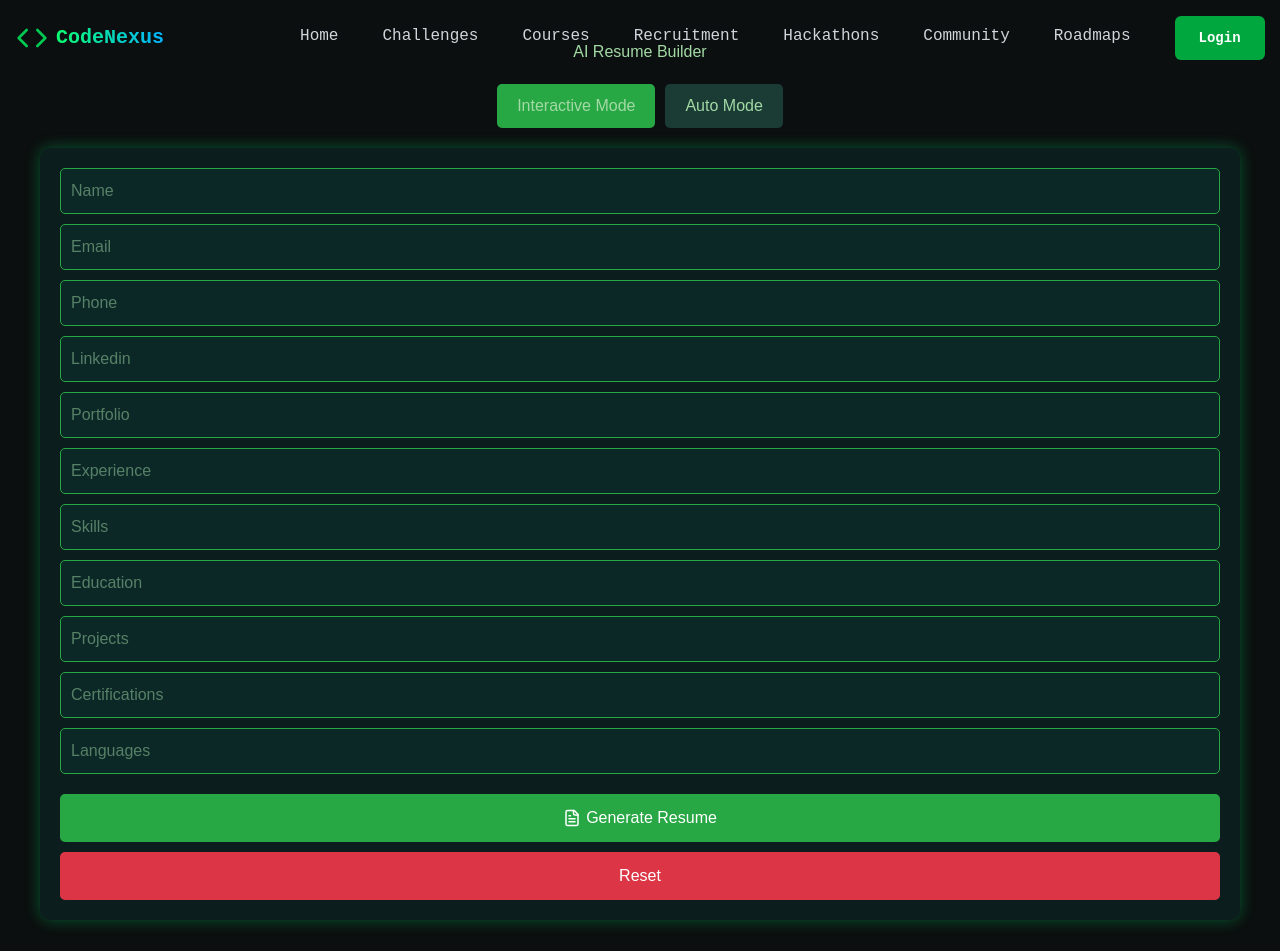
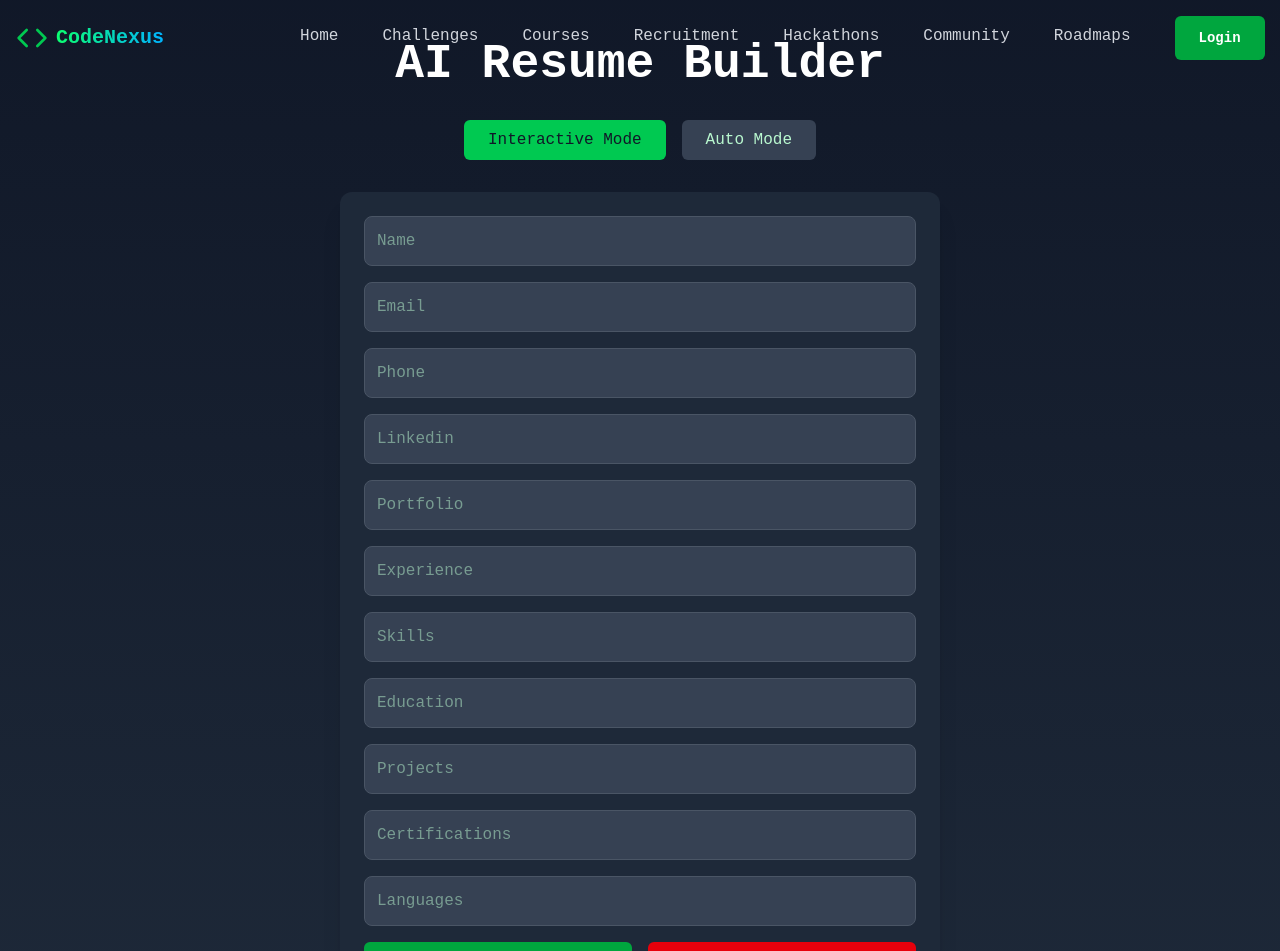
Before and after one commit to TanishkDhope/CodeNexus, a React (Vite) app in the folder client/: page /resume in a window 1280 px wide. Shown: the top 951 px of the page. Built offline with nearby package versions, Linux system fonts and the light colour scheme.

Commit message:
Pata nhi

```diff
--- a/client/src/pages/Resume.jsx
+++ b/client/src/pages/Resume.jsx
@@ -3,7 +3,6 @@ import { FileText, Save } from "lucide-react";
 import { jsPDF } from "jspdf";
 import { gsap } from "gsap";
 import { ScrollTrigger } from "gsap/ScrollTrigger";
-import { useNavigate } from "react-router-dom";
 
 const ResumeBuilder = () => {
   const [mode, setMode] = useState("interactive");
@@ -27,11 +26,13 @@ const ResumeBuilder = () => {
   // Animate overall container on mount
   useEffect(() => {
     gsap.registerPlugin(ScrollTrigger);
+    if (containerRef.current) {
       gsap.fromTo(
         containerRef.current,
         { opacity: 0, y: 50 },
         { opacity: 1, y: 0, duration: 1, ease: "power2.out" }
       );
+    }
   }, []);
 
   // Animate resume preview when it appears
@@ -45,7 +46,7 @@ const ResumeBuilder = () => {
     }
   }, [generatedResume]);
 
-  // When mode changes, fill with demo data in auto mode or reset in interactive mode
+  // Fill demo data in auto mode or reset in interactive mode
   useEffect(() => {
     if (mode === "auto") {
       const demoData = {
@@ -64,7 +65,7 @@ const ResumeBuilder = () => {
       setFormData(demoData);
       setGeneratedResume(generateResumeTemplate(demoData));
     } else {
-      // Reset data for interactive mode
+      // Reset for interactive mode
       setFormData({
         name: "",
         email: "",
@@ -156,109 +157,37 @@ ${data.languages}
     setGeneratedResume(null);
   };
 
-  // Inline style objects for layout
-  const containerStyle = {
-    display: "flex",
-    flexWrap: "wrap",
-    justifyContent: "center",
-    width: "100%",
-    gap: "20px",
-  };
-
-  const columnStyle = {
-    flex: "1 1 400px",
-    minWidth: "300px",
-  };
-
-  const buttonStyle = {
-    width: "100%",
-    padding: "12px",
-    border: "none",
-    borderRadius: "5px",
-    fontSize: "16px",
-    cursor: "pointer",
-    display: "flex",
-    alignItems: "center",
-    justifyContent: "center",
-    transition: "background 0.3s",
-    marginTop: "10px",
-  };
-
-  const inputStyle = {
-    background: "#0b2827",
-    color: "#a3d9a5",
-    border: "1px solid #28a745",
-    padding: "10px",
-    marginBottom: "10px",
-    borderRadius: "5px",
-    width: "100%",
-    boxSizing: "border-box",
-  };
-
   return (
     <div
       ref={containerRef}
-      style={{
-        background: "#0b0f0f",
-        color: "#a3d9a5",
-        minHeight: "100vh",
-        padding: "40px",
-        fontFamily: "Arial, sans-serif",
-        transition: "background 0.3s",
-      }}
+      className="min-h-screen bg-gradient-to-b from-gray-900 to-gray-800 text-green-200 p-10 transition-all duration-300"
     >
-      <h1 style={{ textAlign: "center", marginBottom: "20px" }}>
+      <h1 className="text-center text-4xl md:text-5xl font-extrabold text-white mb-8">
         AI Resume Builder
       </h1>
-      <div
-        style={{
-          display: "flex",
-          justifyContent: "center",
-          gap: "10px",
-          marginBottom: "20px",
-        }}
-      >
+      <div className="flex justify-center gap-4 mb-8">
         <button
           onClick={() => setMode("interactive")}
-          style={{
-            background: mode === "interactive" ? "#28a745" : "#1a3c34",
-            color: "#a3d9a5",
-            padding: "10px 20px",
-            border: "none",
-            borderRadius: "5px",
-            cursor: "pointer",
-            transition: "background 0.3s",
-          }}
+          className={`px-6 py-2 rounded-md font-medium transition-colors duration-300 ${
+            mode === "interactive" ? "bg-green-500 text-gray-900" : "bg-gray-700 text-green-200"
+          }`}
         >
           Interactive Mode
         </button>
         <button
           onClick={() => setMode("auto")}
-          style={{
-            background: mode === "auto" ? "#28a745" : "#1a3c34",
-            color: "#a3d9a5",
-            padding: "10px 20px",
-            border: "none",
-            borderRadius: "5px",
-            cursor: "pointer",
-            transition: "background 0.3s",
-          }}
+          className={`px-6 py-2 rounded-md font-medium transition-colors duration-300 ${
+            mode === "auto" ? "bg-green-500 text-gray-900" : "bg-gray-700 text-green-200"
+          }`}
         >
           Auto Mode
         </button>
       </div>
 
       {mode === "interactive" && (
-        <div style={containerStyle}>
-          <div style={columnStyle}>
-            <div
-              style={{
-                background: "#0b1e1d",
-                padding: "20px",
-                borderRadius: "10px",
-                boxShadow: "0 0 15px rgba(0, 255, 128, 0.3)",
-              }}
-            >
+        <div className="flex flex-col md:flex-row justify-center gap-8">
+          <div className="w-full md:w-1/2">
+            <div className="bg-gray-800 p-6 rounded-xl shadow-xl">
               {[
                 "name",
                 "email",
@@ -276,122 +205,69 @@ ${data.languages}
                   key={field}
                   type="text"
                   name={field}
-                  placeholder={
-                    field.charAt(0).toUpperCase() + field.slice(1)
-                  }
+                  placeholder={field.charAt(0).toUpperCase() + field.slice(1)}
                   onChange={handleChange}
                   value={formData[field]}
-                  style={inputStyle}
+                  className="w-full p-3 bg-gray-700 text-green-200 border border-gray-600 rounded-lg mb-4 focus:outline-none focus:ring-2 focus:ring-green-500 transition-colors"
                 />
               ))}
-
+              <div className="flex flex-col sm:flex-row gap-4">
                 <button
                   onClick={handleGenerate}
-                style={{
-                  ...buttonStyle,
-                  background: "#28a745",
-                  color: "white",
-                }}
+                  className="w-full px-4 py-2 rounded-md bg-green-600 hover:bg-green-700 text-white font-medium transition-colors flex items-center justify-center"
                 >
-                <FileText size={18} style={{ marginRight: "5px" }} />
+                  <FileText size={18} className="mr-2" />
                   Generate Resume
                 </button>
                 <button
                   onClick={resetForm}
-                style={{
-                  ...buttonStyle,
-                  background: "#dc3545",
-                  color: "white",
-                }}
+                  className="w-full px-4 py-2 rounded-md bg-red-600 hover:bg-red-700 text-white font-medium transition-colors flex items-center justify-center"
                 >
                   Reset
                 </button>
               </div>
             </div>
+          </div>
           {generatedResume && (
             <div
               ref={previewRef}
-              style={{
-                ...columnStyle,
-                background: "#0b2827",
-                borderRadius: "10px",
-                padding: "20px",
-                boxSizing: "border-box",
-                whiteSpace: "pre-wrap",
-                boxShadow: "0 0 15px rgba(0, 255, 128, 0.3)",
-              }}
+              className="w-full md:w-1/2 bg-gray-800 p-6 rounded-xl shadow-xl whitespace-pre-wrap transition-all duration-300"
             >
-              <pre style={{ margin: 0 }}>{generatedResume}</pre>
+              <pre className="mb-4">{generatedResume}</pre>
+              <div className="flex flex-col sm:flex-row gap-4">
                 <button
                   onClick={downloadPDF}
-                style={{
-                  ...buttonStyle,
-                  background: "#28a745",
-                  color: "white",
-                }}
+                  className="w-full px-4 py-2 rounded-md bg-green-600 hover:bg-green-700 text-white font-medium transition-colors flex items-center justify-center"
                 >
-                <Save size={18} style={{ marginRight: "5px" }} />
+                  <Save size={18} className="mr-2" />
                   Download PDF
                 </button>
                 <button
                   onClick={copyToClipboard}
-                style={{
-                  ...buttonStyle,
-                  background: "#17a2b8",
-                  color: "white",
-                }}
+                  className="w-full px-4 py-2 rounded-md bg-blue-600 hover:bg-blue-700 text-white font-medium transition-colors flex items-center justify-center"
                 >
                   Copy to Clipboard
                 </button>
+              </div>
             </div>
           )}
         </div>
       )}
 
       {mode === "auto" && generatedResume && (
-        <div
-          ref={previewRef}
-          style={{
-            maxWidth: "800px",
-            margin: "0 auto",
-            background: "#0b2827",
-            borderRadius: "10px",
-            padding: "20px",
-            whiteSpace: "pre-wrap",
-            boxShadow: "0 0 15px rgba(0, 255, 128, 0.3)",
-          }}
-        >
-          <pre style={{ margin: 0 }}>{generatedResume}</pre>
-          <div style={{ textAlign: "center", marginTop: "10px" }}>
+        <div className="max-w-3xl mx-auto bg-gray-800 p-6 rounded-xl shadow-xl whitespace-pre-wrap transition-all duration-300">
+          <pre className="mb-4">{generatedResume}</pre>
+          <div className="text-center mt-4">
             <button
               onClick={downloadPDF}
-              style={{
-                background: "#28a745",
-                color: "white",
-                border: "none",
-                padding: "12px 20px",
-                cursor: "pointer",
-                borderRadius: "5px",
-                fontSize: "16px",
-                marginRight: "10px",
-                transition: "background 0.3s",
-              }}
+              className="px-4 py-2 rounded-md bg-green-600 hover:bg-green-700 text-white font-medium transition-colors inline-flex items-center mr-4"
             >
-              <Save size={18} style={{ marginRight: "5px" }} />
+              <Save size={18} className="mr-2" />
               Download PDF
             </button>
             <button
               onClick={copyToClipboard}
-              style={{
-                background: "#17a2b8",
-                color: "white",
-                border: "none",
-                padding: "12px 20px",
-                cursor: "pointer",
-                borderRadius: "5px",
-                fontSize: "16px",
-                transition: "background 0.3s",
-              }}
+              className="px-4 py-2 rounded-md bg-blue-600 hover:bg-blue-700 text-white font-medium transition-colors inline-flex items-center"
             >
               Copy to Clipboard
             </button>
```
Also changed, not shown: client/src/pages/Progress.jsx (line endings or trailing spaces). Lines whose indentation alone changed are shown as unchanged.
